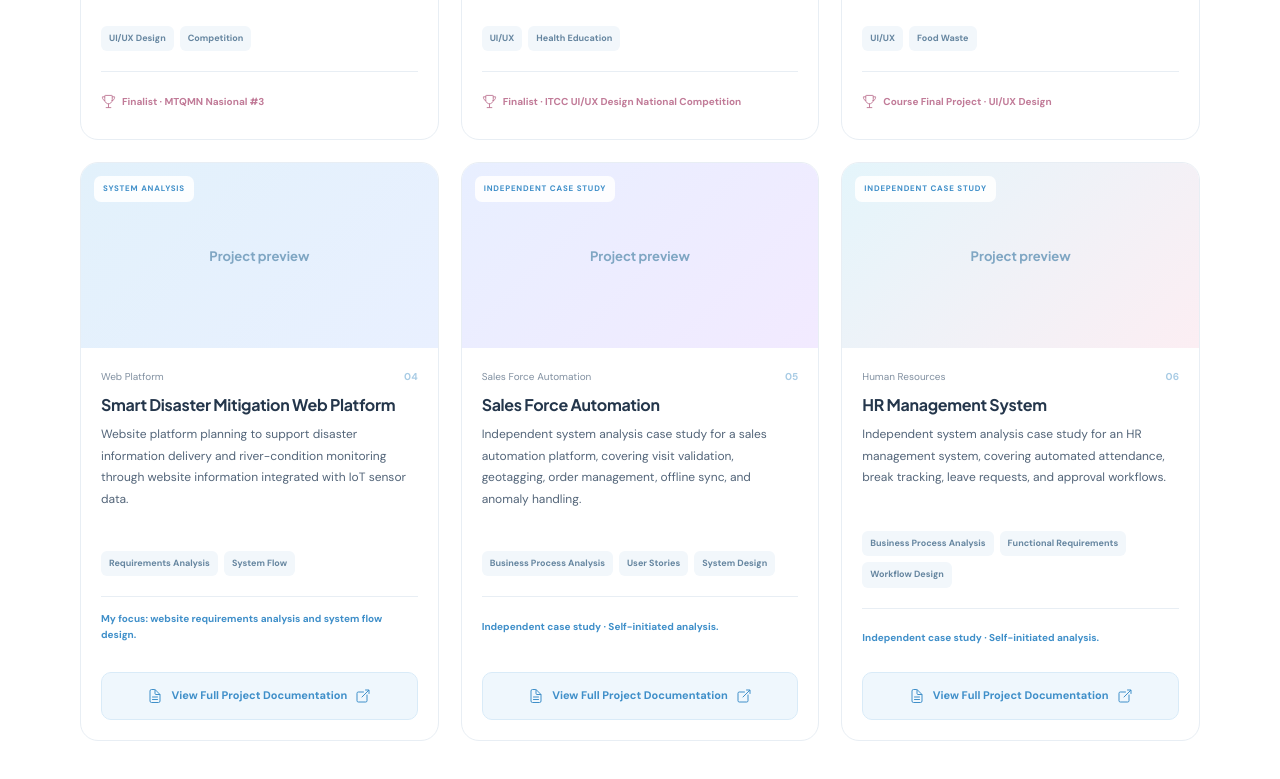
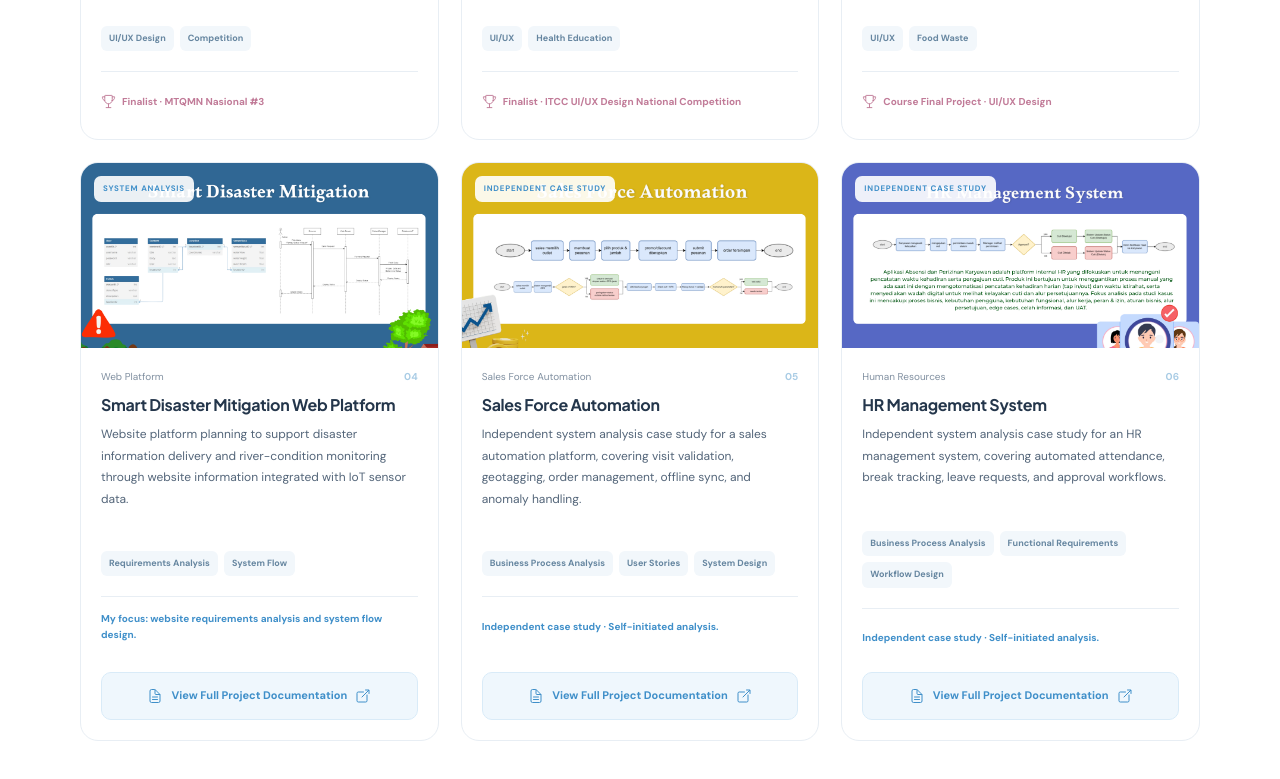
Before and after one commit to MarhamaHasana/hana-portofolio, a plain HTML site: page index.html in a window 1280 px wide. Shown: the part 2273-3052 px from the top of the page. Drawn offline with nearby package versions, Linux system fonts and the light colour scheme.

Commit message:
first commit

```diff
--- a/index.html
+++ b/index.html
@@ -322,7 +322,7 @@
             <article class="project-card" data-category="business">
               <div class="project-image image-disaster">
                 <img
-                  src="assets/images/project-4.jpg"
+                  src="assets/images/project-4.png"
                   alt="Smart Disaster Mitigation project preview"
                   onerror="
                     this.style.display = 'none';
@@ -363,7 +363,7 @@
             <article class="project-card" data-category="business">
               <div class="project-image image-distrilink">
                 <img
-                  src="assets/images/project-5.jpg"
+                  src="assets/images/project-5.png"
                   alt="Distrilink project preview"
                   onerror="
                     this.style.display = 'none';
@@ -402,7 +402,7 @@
             <article class="project-card" data-category="business">
               <div class="project-image image-hr">
                 <img
-                  src="assets/images/project-6.jpg"
+                  src="assets/images/project-6.png"
                   alt="HR Management System project preview"
                   onerror="
                     this.style.display = 'none';
```
